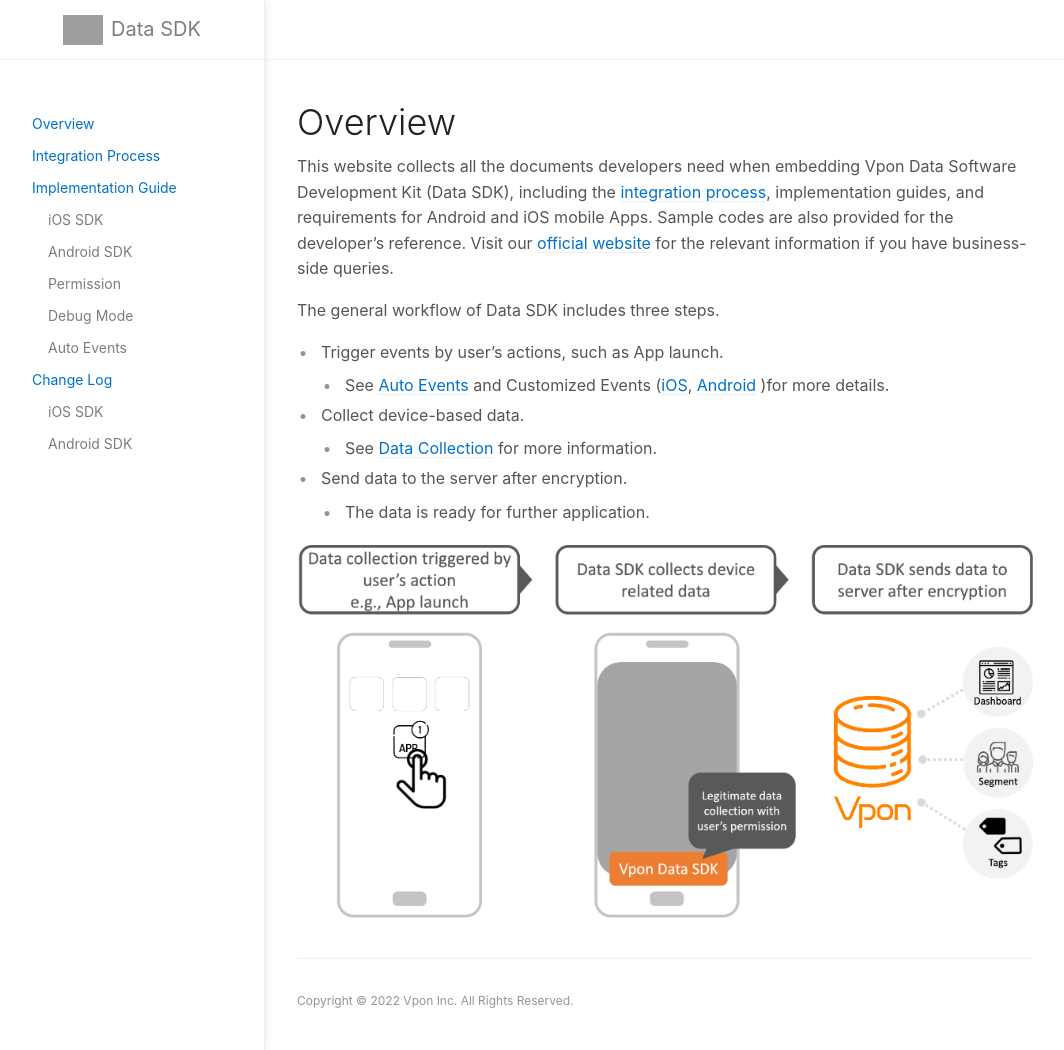
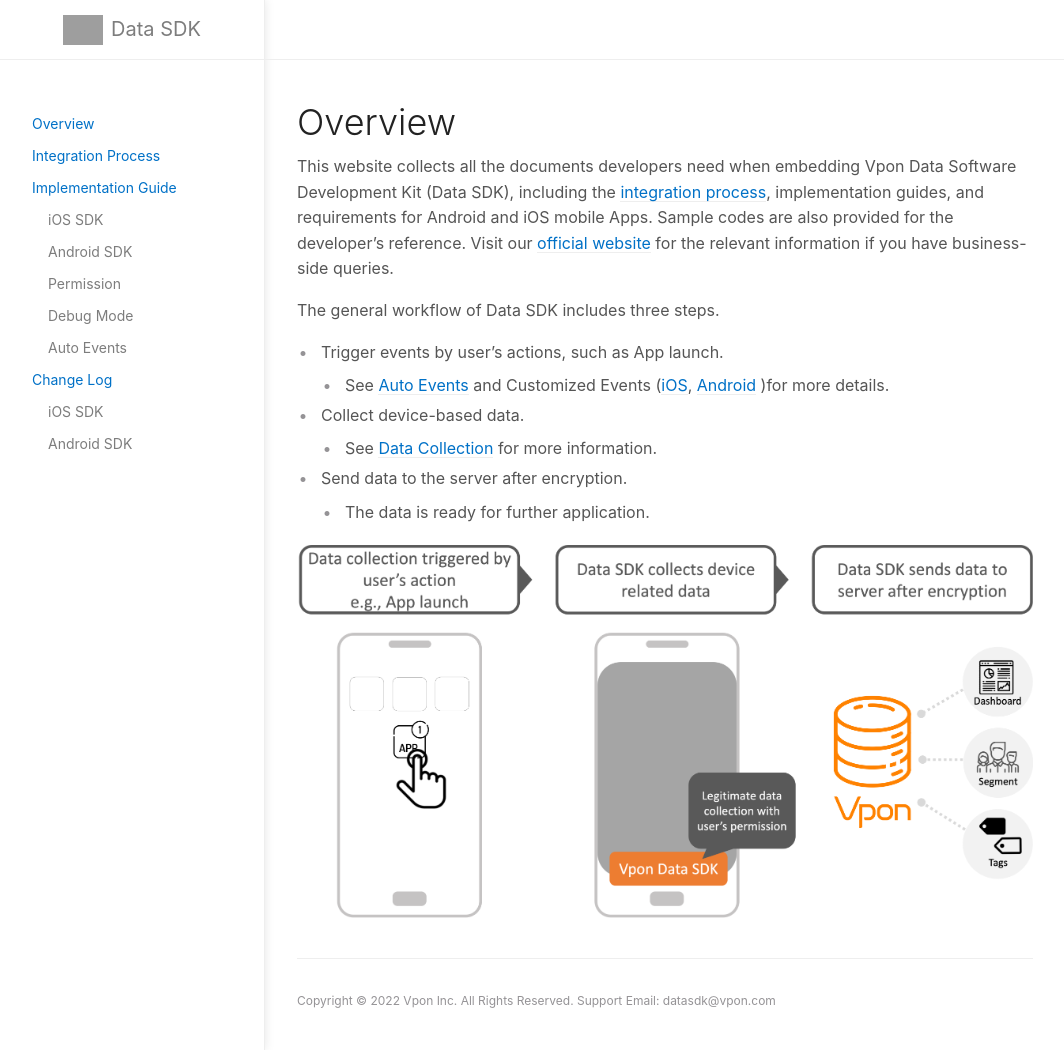
Before and after one commit to vpon-data/data-sdk, a Jekyll site: the page built from index.md, in a window 1280 px wide and 1050 px high. Shown: the whole window, without its empty margins (107-1171 px from the left). Built offline with Jekyll 4.4.1, drawn with Linux system fonts in a browser that asks for light colours; grey boxes are pictures that could not be loaded.

Commit message:
Update _config.yml

```diff
--- a/_config.yml
+++ b/_config.yml
@@ -73,7 +73,7 @@
 # back_to_top: true
 # back_to_top_text: "Back to top"
 
-footer_content: "Copyright &copy; 2022 Vpon Inc. All Rights Reserved.</a>"
+footer_content: "Copyright &copy; 2022 Vpon Inc. All Rights Reserved. Support Email: datasdk<span>@vpon.com</span>"
 
 # Footer last edited timestamp
 last_edit_timestamp: true # show or hide edit time - page must have `last_modified_date` defined in the frontmatter
```
